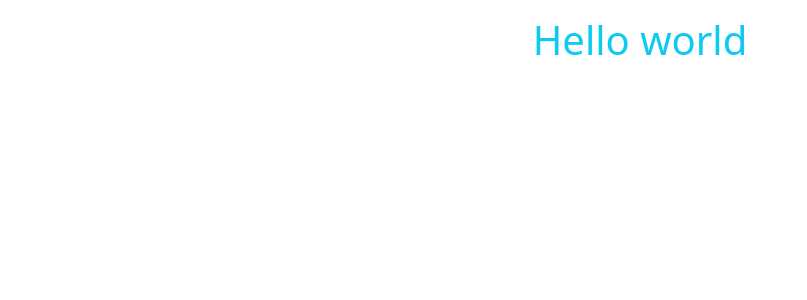
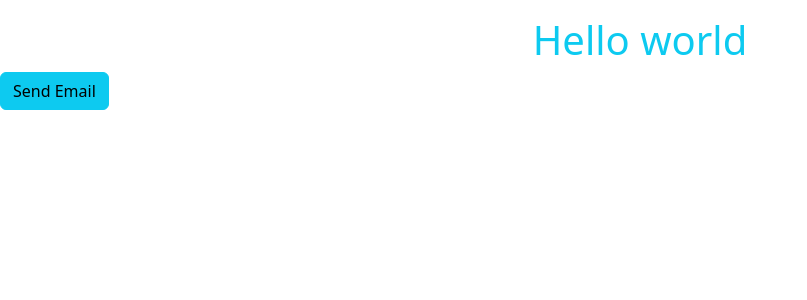
Before and after one commit to spno7/EmailModalComponent, a Vue app in the folder EmailModalComponent/: page / in a window 1280 px wide. Shown: the top 300 px of the page, without its empty margins (0-807 px from the left). Built offline with nearby package versions, Linux system fonts and the light colour scheme.

Commit message:
Create EmailModal initial component

```diff
--- a/EmailModalComponent/src/App.vue
+++ b/EmailModalComponent/src/App.vue
@@ -1,14 +1,23 @@
+<template>
+  <div id="app">
+
+    <h1 class="mt-3 text-info text-center">
+      Hello world
+    </h1>
+
+    <EmailModal />
+
+  </div>
+</template>
+
+
 <script setup>
+
+import EmailModal from "./components/EmailModal.vue"
 
 </script>
 
-<template>
 
-  <h1 class="mt-3 text-info text-center">
-    Hello world
-  </h1>
-
-</template>
 
 <style scoped>
 
--- /dev/null
+++ b/EmailModalComponent/src/components/EmailModal.vue
@@ -0,0 +1,51 @@
+<template>
+  <div>
+
+    <!-- Button to open the Modal  -->
+    <button @click="openModal" class="btn btn-info rounded-md">
+      Send Email
+    </button>
+
+    <div v-if="isModalOpen" class="modal d-block" tabindex="-1" role="dialog" >
+      <div class="modal-dialog modal-dialog-centered modal-lg" role="document">
+        <div class="modal-content rounded-lg">
+
+          <div class="modal-header">
+
+            <h5 class="modal-title" id="emailModalLabel">Email Form</h5>
+
+          </div>
+          <div class="modal-body">
+              <!-- TODO: Add the form here -->
+
+              Subject: <br>
+
+              Description: <br>
+          </div>
+
+        </div>
+      </div>
+    </div>
+
+      <div v-if="isModalOpen" class="modal-backdrop show"></div>
+
+  </div>
+</template>
+
+<script setup>
+
+  import { ref, onMounted, onBeforeUnmount, nextTick } from 'vue';
+
+  const isModalOpen = ref(false);
+
+  // Opens Modal
+  const openModal = async () => {
+    isModalOpen.value = true;
+  };
+
+</script>
+
+<style scoped>
+
+
+</style>
```
